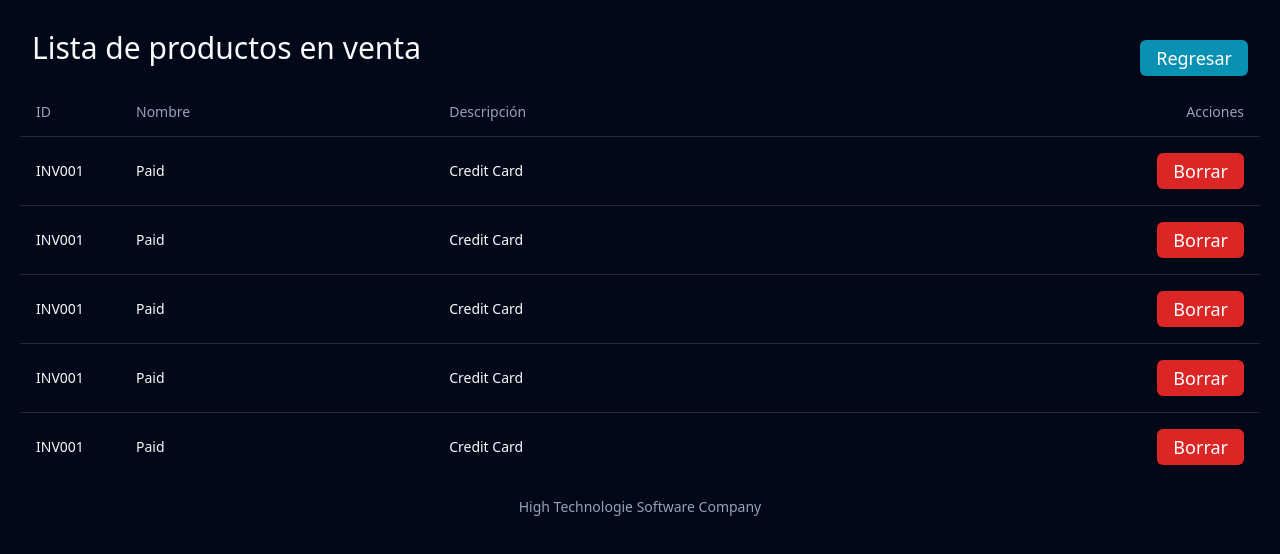
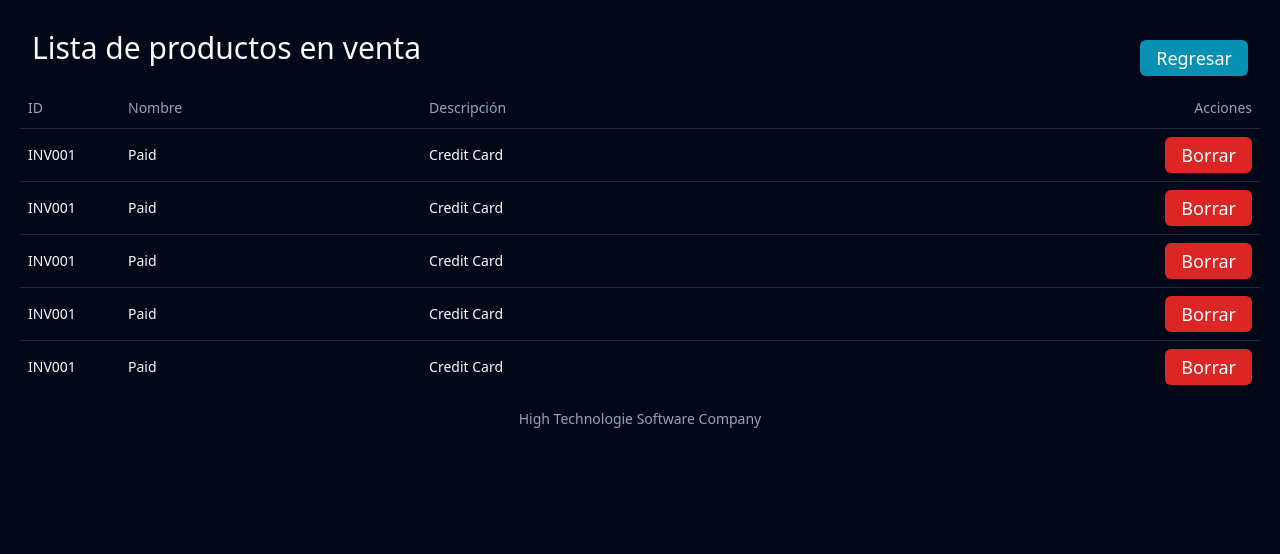
Before and after one commit to Emi-dev28/PI_DH_Front, a React (Vite) app in the folder proyecto-integrador/: page /lista-productos in a window 1280 px wide. Shown: the top 554 px of the page. Built offline with nearby package versions, Linux system fonts and the light colour scheme.

Commit message:
Actualizado componente table estilo new-york

```diff
--- a/proyecto-integrador/src/components/ui/table.jsx
+++ b/proyecto-integrador/src/components/ui/table.jsx
@@ -48,7 +48,7 @@ const TableHead = React.forwardRef(({ className, ...props }, ref) => (
   <th
     ref={ref}
     className={cn(
-      "h-12 px-4 text-left align-middle font-medium text-muted-foreground [&:has([role=checkbox])]:pr-0",
+      "h-10 px-2 text-left align-middle font-medium text-muted-foreground [&:has([role=checkbox])]:pr-0 [&>[role=checkbox]]:translate-y-[2px]",
       className
     )}
     {...props} />
@@ -58,7 +58,10 @@ TableHead.displayName = "TableHead"
 const TableCell = React.forwardRef(({ className, ...props }, ref) => (
   <td
     ref={ref}
-    className={cn("p-4 align-middle [&:has([role=checkbox])]:pr-0", className)}
+    className={cn(
+      "p-2 align-middle [&:has([role=checkbox])]:pr-0 [&>[role=checkbox]]:translate-y-[2px]",
+      className
+    )}
     {...props} />
 ))
 TableCell.displayName = "TableCell"
```
